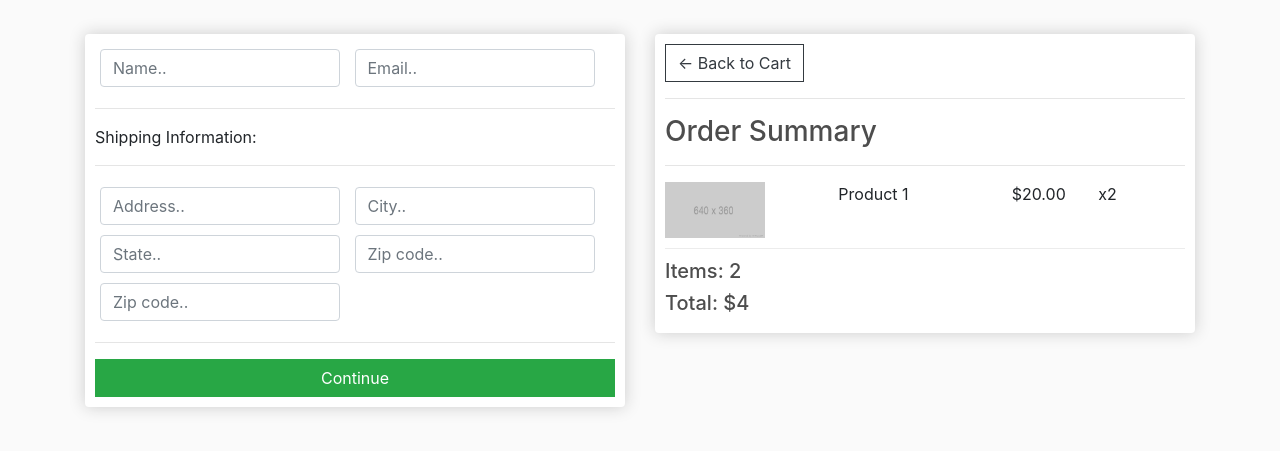
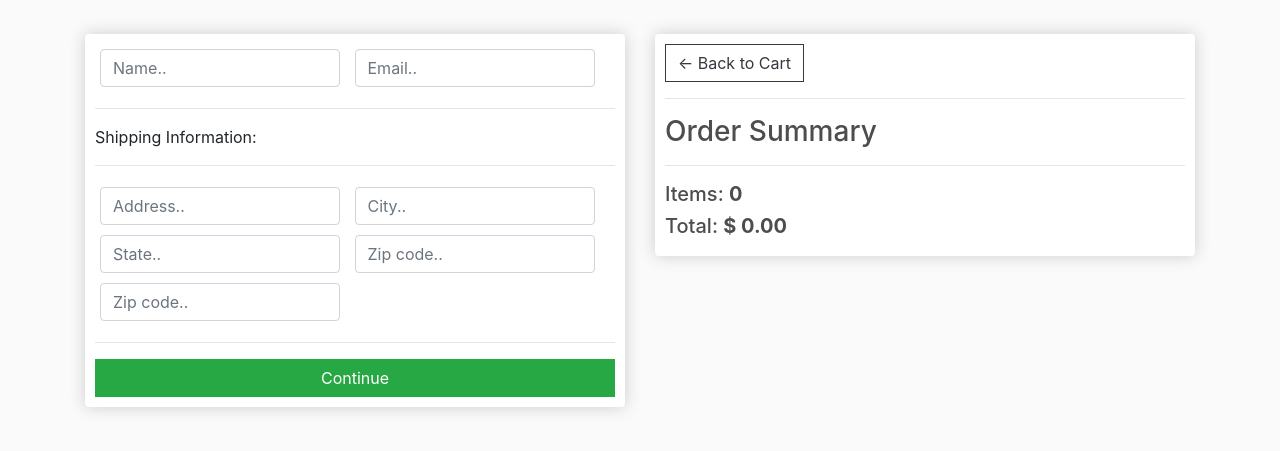
Before and after one commit to Kaplun-Alex/Ecommerce, a Django app: page /checkout/ in a window 1280 px wide. Shown: the part 57-508 px from the top of the page. Run offline with Django 4.2, Linux system fonts and the light colour scheme; some libraries are stand-ins or nearby versions.

Commit message:
Begin dev Cart Functionality

```diff
--- a/ecommerce/store/templates/store/checkout.html
+++ b/ecommerce/store/templates/store/checkout.html
@@ -53,14 +53,16 @@
 				<hr>
 				<h3>Order Summary</h3>
 				<hr>
+				{% for item in items %}
 				<div class="cart-row">
-					<div style="flex:2"><img class="row-image" src="{% static 'images/placeholder.png' %}"></div>
-					<div style="flex:2"><p>Product 1</p></div>
-					<div style="flex:1"><p>$20.00</p></div>
-					<div style="flex:1"><p>x2</p></div>
+					<div style="flex:2"><img class="row-image" src="{{item.product.imageURL}}"></div>
+					<div style="flex:2"><p>{{item.product.name}}</p></div>
+					<div style="flex:1"><p>$ {{item.product.price|floatformat:2}}</p></div>
+					<div style="flex:1"><p>X {{item.quantity}}</p></div>
 				</div>
-				<h5>Items:   2</h5>
-				<h5>Total:   $4</h5>
+				{% endfor %}
+				<h5>Items:   <strong>{{order.get_cart_items}}</strong></h5>
+				<h5>Total:   <strong> $ {{order.get_cart_total|floatformat:2}}</strong></h5>
 			</div>
 		</div>
 	</div>
--- a/ecommerce/store/views.py
+++ b/ecommerce/store/views.py
@@ -25,7 +25,16 @@ def cart(request):
 
 
 def checkout(request):
-    context ={}
+
+    if request.user.is_authenticated:
+        customer = request.user.customer
+        order, created = Order.objects.get_or_create(customer=customer, complete=False)
+        items = order.orderitem_set.all()
+    else:
+        items = []
+        order = {"get_cart_items":0, "get_cart_total":0}
+
+    context ={"items":items, "order":order}
     return render(request, "store/checkout.html", context)
 
 # Create your views here.
```
